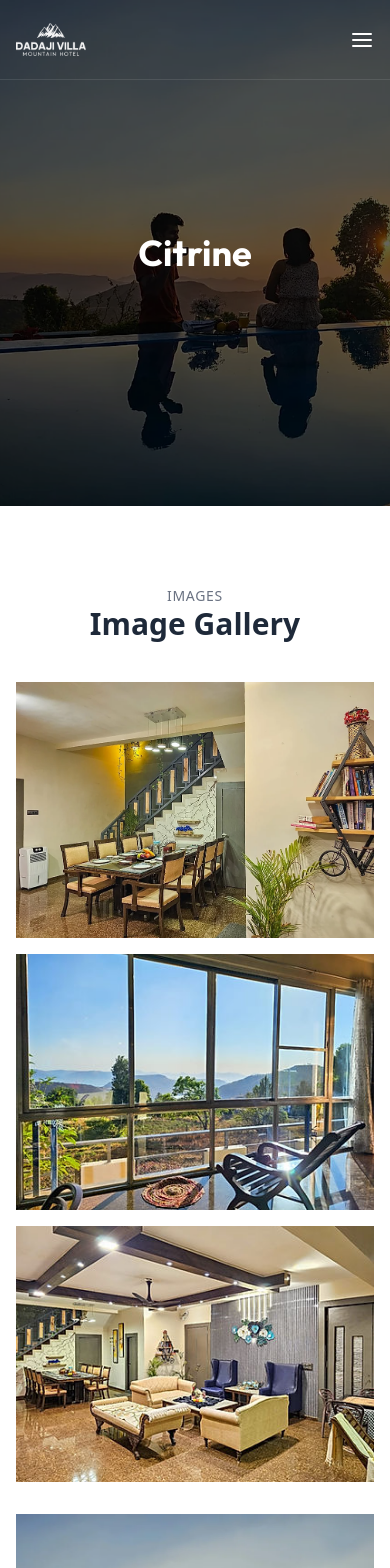
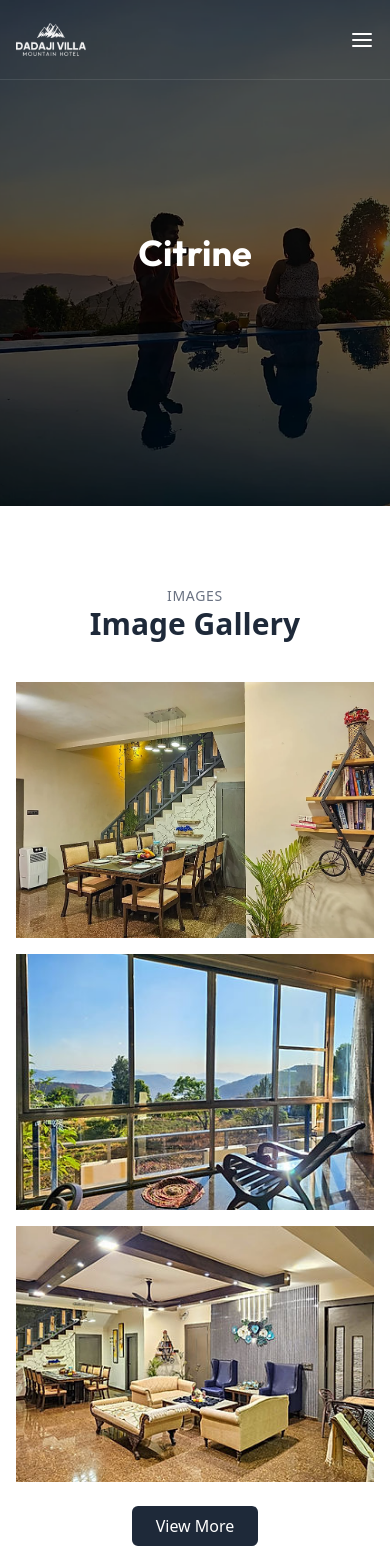
Before and after one commit to prafulpatil9966/dadaji-villa, a Next.js app: page /citrine in a window 390 px wide. Shown: the top 1568 px of the page. Built offline with nearby package versions, Linux system fonts and the light colour scheme.

Commit message:
added lazy loading

```diff
--- a/src/app/components/global-ui/GallerySection/GallerySection.tsx
+++ b/src/app/components/global-ui/GallerySection/GallerySection.tsx
@@ -1,8 +1,8 @@
 "use client";
 
+import { useState, useEffect } from "react";
 import { motion } from "framer-motion";
 import './GallerySection.scss';
-
 
 const fadeInUp = {
     hidden: { opacity: 0, y: 30 },
@@ -23,6 +23,7 @@ function chunkArray<T>(arr: T[], sizes: number[]): T[][] {
     }
     return result;
 }
+
 interface GallerySectionProps {
     images: {
         src: string;
@@ -31,7 +32,26 @@ interface GallerySectionProps {
 }
 
 export default function GallerySection({ images }: GallerySectionProps) {
-    const rowChunks = chunkArray(images, [3, 2, 3]); // [firstRow, secondRow, thirdRow]
+    const [visibleCount, setVisibleCount] = useState(3);
+    const [isMobile, setIsMobile] = useState(false);
+
+    useEffect(() => {
+        const handleResize = () => {
+            setIsMobile(window.innerWidth < 768);
+        };
+        handleResize();
+        window.addEventListener("resize", handleResize);
+        return () => window.removeEventListener("resize", handleResize);
+    }, []);
+
+    const visibleImages = isMobile ? images.slice(0, visibleCount) : images;
+
+    const handleViewMore = () => {
+        setVisibleCount((prev) => prev + 3);
+    };
+
+    // Optional: chunk the visible images for layout
+    const rowChunks = chunkArray(visibleImages, [3, 2, 3, 3, 3]); // extend as needed
 
     return (
         <section className="py-16 bg-white">
@@ -40,13 +60,16 @@ export default function GallerySection({ images }: GallerySectionProps) {
                     initial={{ opacity: 0, y: 30 }}
                     animate={{ opacity: 1, y: 0 }}
                     transition={{ duration: 0.6, ease: 'easeOut' }}
-                    className="text-center mb-10">
+                    className="text-center mb-10"
+                >
                     <p className="text-sm text-gray-500 uppercase tracking-wider">Images</p>
                     <h2 className="text-3xl font-bold text-gray-800">Image Gallery</h2>
                 </motion.div>
 
                 <div className="gallery-wrapper space-y-8 overflow-hidden">
-                    {rowChunks.map((row, rowIndex) => (
+                    {rowChunks
+                        .filter((row) => row.length > 0)
+                        .map((row, rowIndex) => (
                             <div key={rowIndex} className="gallery-row">
                                 {row.map((img, index) => (
                                     <motion.div
@@ -69,6 +92,17 @@ export default function GallerySection({ images }: GallerySectionProps) {
                             </div>
                         ))}
                 </div>
+
+                {isMobile && visibleCount < images.length && (
+                    <div className="text-center mt-6">
+                        <button
+                            onClick={handleViewMore}
+                            className="px-6 py-2 bg-gray-800 text-white rounded-md hover:bg-gray-700 transition"
+                        >
+                            View More
+                        </button>
+                    </div>
+                )}
             </div>
         </section>
     );
```
Lines whose indentation alone changed are shown as unchanged.
